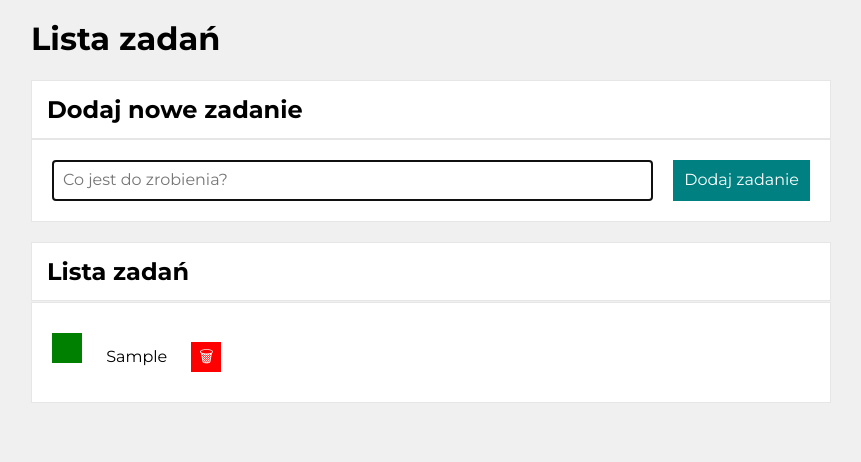
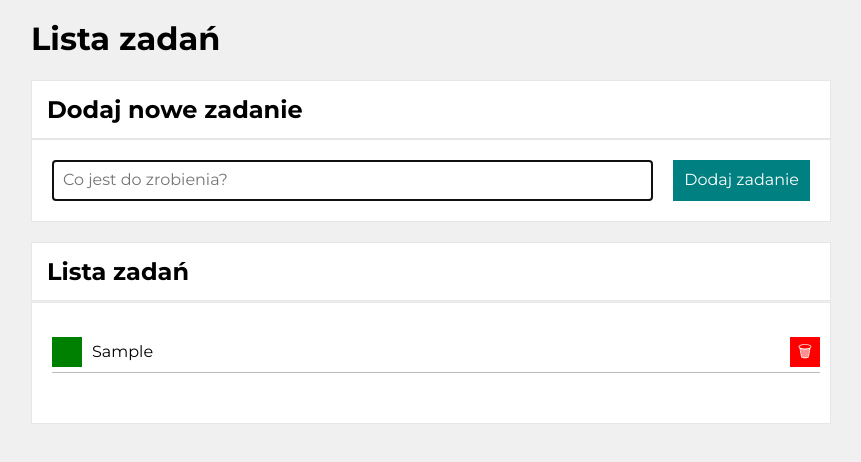
Before and after one commit to Tamarthy/lista-zada-, a plain HTML site: page index.html in a window 1280 px wide. Both pictures are taken after typing "Sample" into the empty fields and a click on the button "Dodaj zadanie". Shown: the whole page, without its empty margins (209-1070 px from the left). Drawn offline with nearby package versions, Linux system fonts and the light colour scheme.

Commit message:
taskList__item added

```diff
--- a/css/taskList.css
+++ b/css/taskList.css
@@ -4,15 +4,21 @@
     margin-top: 1px;
     list-style-type: none;
     padding: 30px 10px 30px 20px;
+    /*  flex-basis: 100%; */
+    width: 100%;
+}
+
+.taskList__item {
     display: flex;
-    width: 100%;
-
+    align-items: center;
+    border-bottom: solid 1px rgb(189, 186, 186);
+    margin-bottom: 20px;
 }
 
 .taskList__itemText {
     flex-grow: 1;
-    padding: 20px;
-
+    padding: 10px;
+    word-break: break-word;
 }
 
 .taskList__itemText--done {
```
